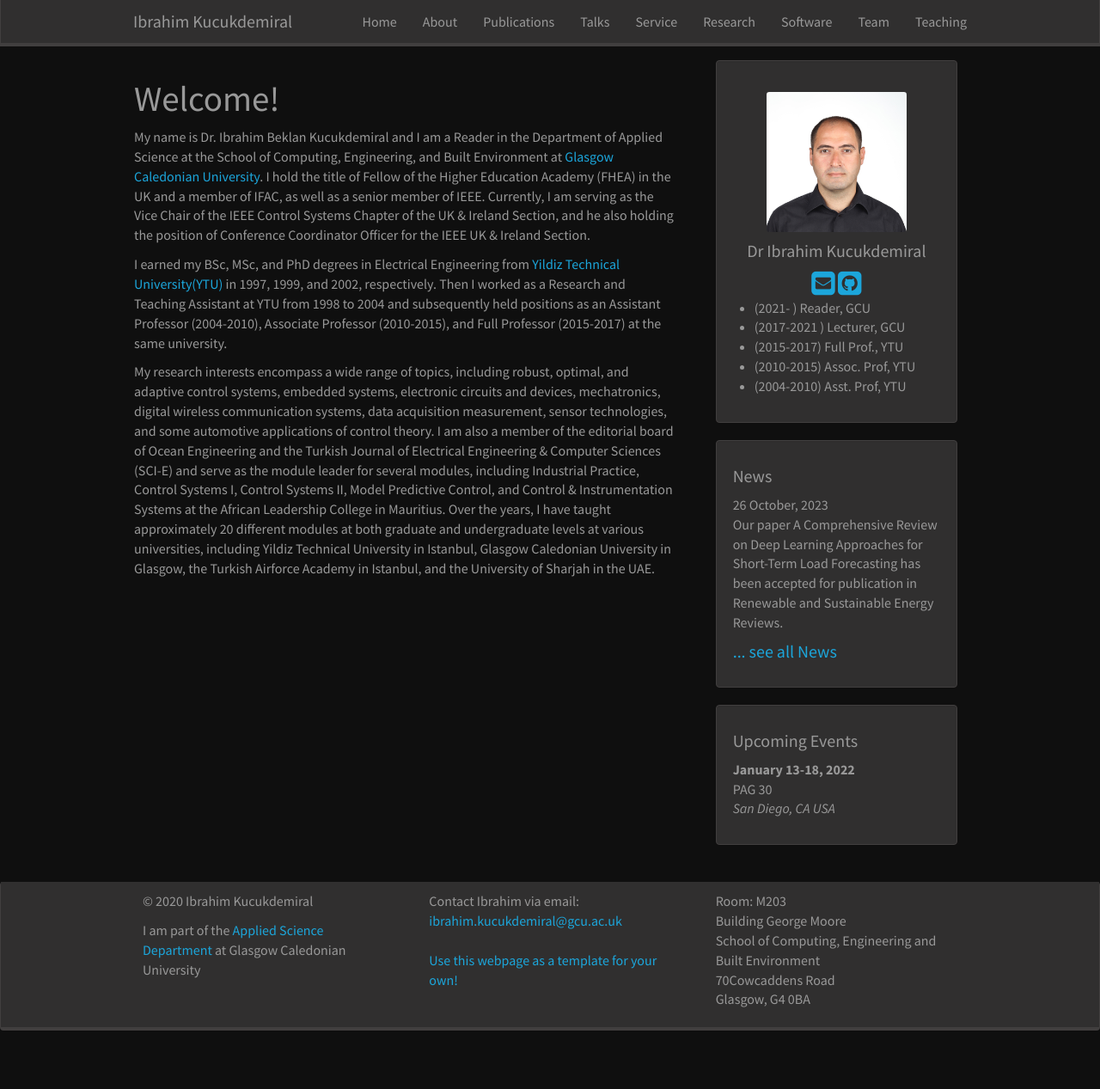
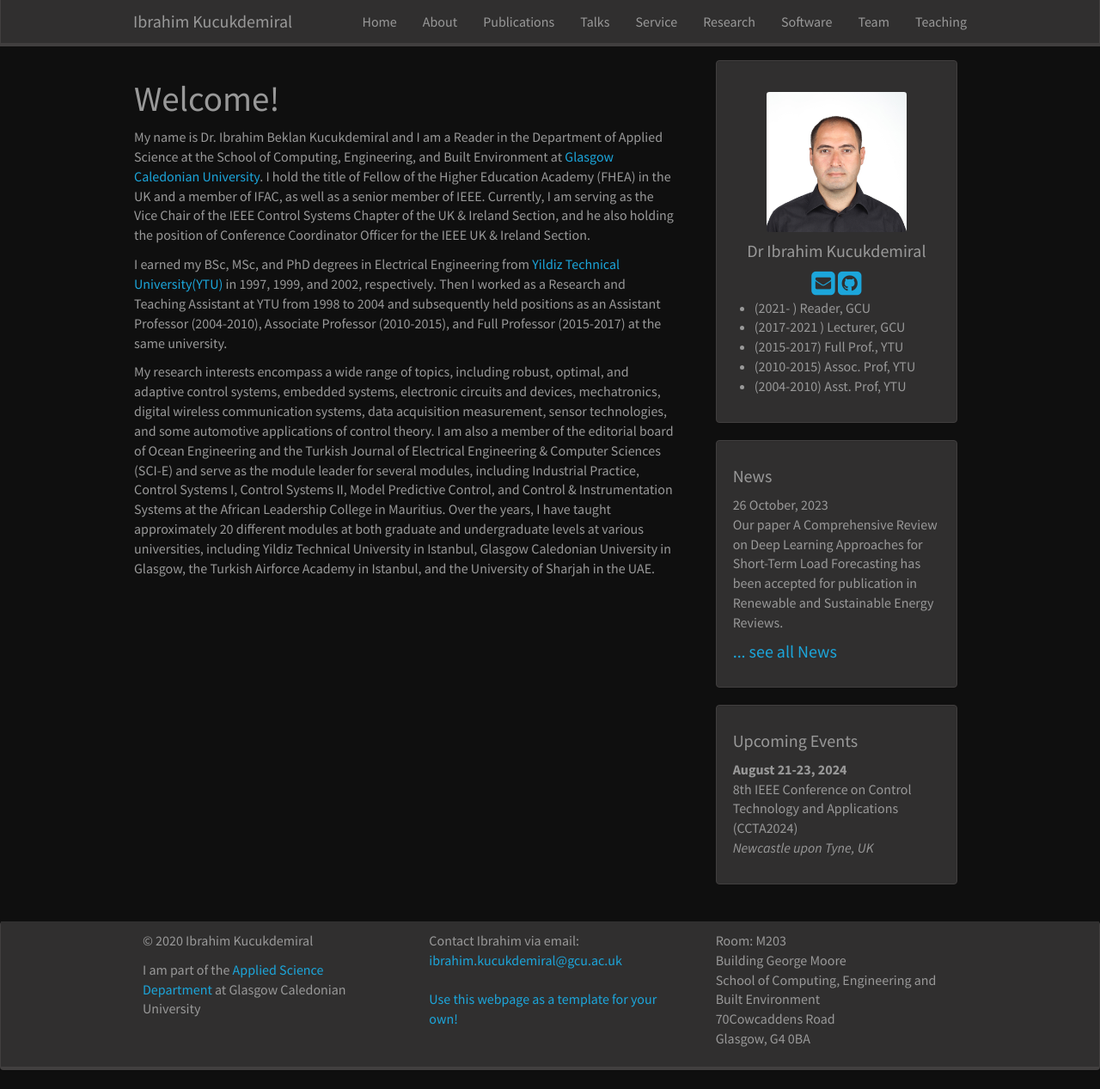
Before and after one commit to kucukdemiral/kucukdemiral.github.io, a Jekyll site: the page built from _pages/home.md, in a window 1280 px wide and 1267 px high. Shown: the whole window at 86% size. Built offline with Jekyll 4.4.1, drawn with Linux system fonts in a browser that asks for light colours; nearby versions of some CDN libraries; a style sheet for code colours, icons or effects is not loaded.

Commit message:
Update events.yml

```diff
--- a/_data/events.yml
+++ b/_data/events.yml
@@ -1,3 +1,3 @@
-- date: January 13-18, 2022
-  headline: "PAG 30"
-  location: San Diego, CA USA
+- date: August 21-23, 2024
+  headline: " 8th IEEE Conference on Control Technology and Applications (CCTA2024)"
+  location: Newcastle upon Tyne, UK
```
